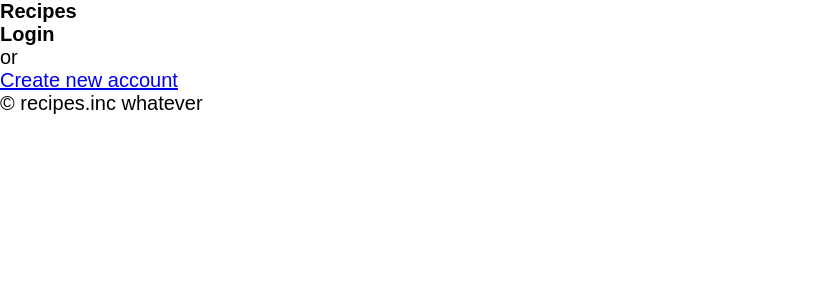
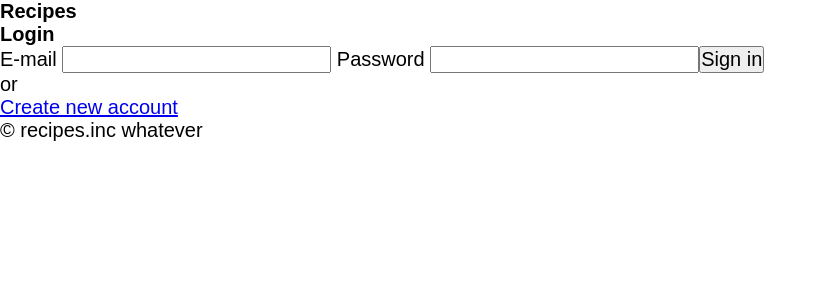
Before and after one commit to krzysztofmeler/tab-web-app, a React app: page /sign-in in a window 1280 px wide. Shown: the top 300 px of the page, without its empty margins (0-827 px from the left). Built offline with nearby package versions, Linux system fonts and the light colour scheme.

Commit message:
added sign in page logic, not working yet, probably because of backend

```diff
--- a/src/components/pages/LoginPage.tsx
+++ b/src/components/pages/LoginPage.tsx
@@ -1,10 +1,62 @@
-import { FC } from 'react';
+import {FC, useContext, useState} from 'react';
 import {Link} from "react-router-dom";
+import {TextInput} from "../forms/TextInput";
+import {jsSubmit} from "../../utils/js-submit";
+import {fetch} from "../../hooks/useRequest.hook";
+import {AuthContext} from "../../AuthContextType";
 
-const LoginPage: FC = () => <>
-  <h2>Login</h2>
-  <p>or</p>
-  <Link to={'/sign-up'}>Create new account</Link>
-</>;
+const LoginPage: FC = () => {
+
+  const [email, setEmail] = useState('');
+  const [password, setPassword] = useState('');
+
+  const [processing, setProcessing] = useState(false);
+  const [error, setError] = useState<unknown>(null);
+  const [success, setSuccess] = useState(false);
+
+  const {update: setAuthData} = useContext(AuthContext);
+
+
+  const signIn = async () => {
+    setProcessing(true);
+
+    try {
+      const response = await fetch.get('../user', {
+        auth: {
+          password,
+          username: email,
+        }
+      });
+
+      if (response.status === 200) {
+        setAuthData({ password, email });
+        setSuccess(true);
+      }
+    } catch (error) {
+      console.error(error);
+      setError(error);
+    }
+
+    setProcessing(false);
+  };
+
+  return (<>
+    <h2>Login</h2>
+
+
+    <TextInput value={email} updateValue={setEmail} label="E-mail" />
+    <TextInput
+      value={password}
+      updateValue={setPassword}
+      label="Password"
+    />
+    <button type="button" onClick={jsSubmit(signIn)}>
+      Sign in
+    </button>
+
+    <p>or</p>
+    <Link to={'/sign-up'}>Create new account</Link>
+  </>);
+}
 
 export { LoginPage };
```
